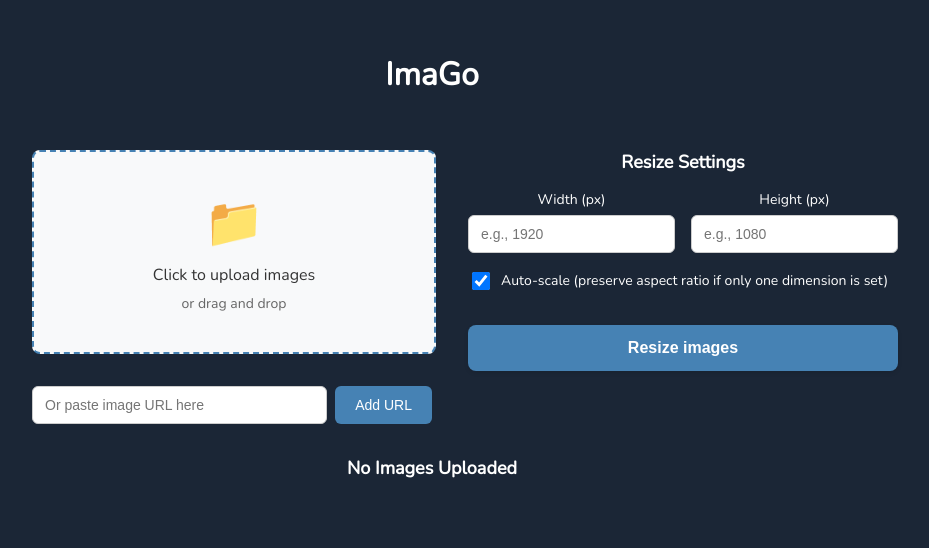
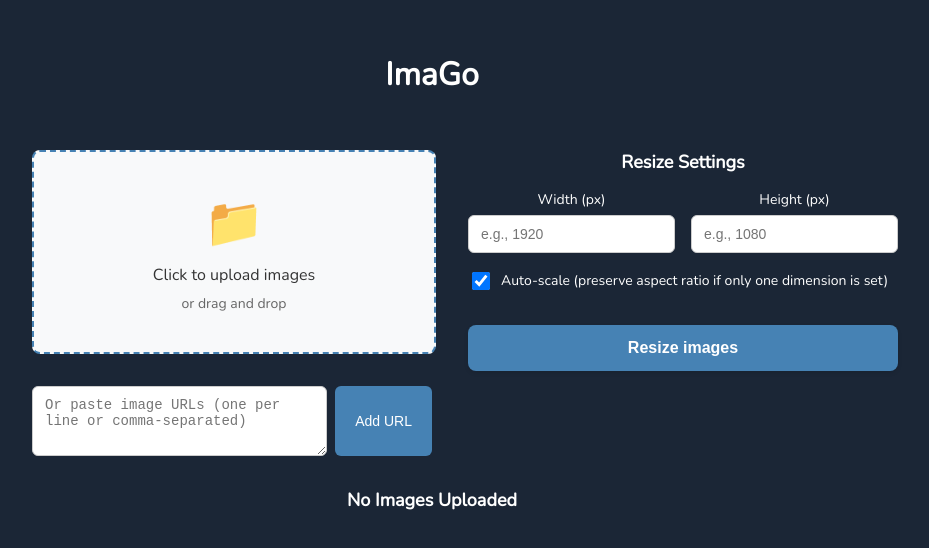
Before and after one commit to garethpbk/imago, a React (Vite) app in the folder frontend/: page / in a window 1280 px wide. Shown: the top 548 px of the page, without its empty margins (0-929 px from the left). Built offline with nearby package versions, Linux system fonts and the light colour scheme.

Commit message:
Support multiple URLs at once

```diff
--- a/frontend/src/components/ImageUpload/ImageUpload.tsx
+++ b/frontend/src/components/ImageUpload/ImageUpload.tsx
@@ -55,10 +55,18 @@ export default function ImageUpload({
 
   const handleUrlSubmit = () => {
     if (urlInput.trim()) {
-      setAddedUrls((prev) => [...prev, urlInput.trim()]);
-      setUrlInput("");
-      // Clear files when URL is added
-      setSelectedFiles([]);
+      // Split by comma or newline and trim each URL
+      const urls = urlInput
+        .split(/[,\n]/)
+        .map((url) => url.trim())
+        .filter((url) => url.length > 0);
+
+      if (urls.length > 0) {
+        setAddedUrls((prev) => [...prev, ...urls]);
+        setUrlInput("");
+        // Clear files when URLs are added
+        setSelectedFiles([]);
+      }
     }
   };
 
@@ -94,8 +102,8 @@ export default function ImageUpload({
               {selectedFiles.length > 0
                 ? `${selectedFiles.length} image(s) selected`
                 : hasUrls
-                  ? "File upload disabled (using URLs)"
-                  : "Click to upload images"}
+                ? "File upload disabled (using URLs)"
+                : "Click to upload images"}
             </span>
             {!hasUrls && (
               <span className={styles.uploadHint}>or drag and drop</span>
@@ -106,18 +114,22 @@ export default function ImageUpload({
 
       <div className={styles.urlSection}>
         <div className={styles.urlInputContainer}>
-          <input
-            type="url"
+          <textarea
             placeholder={
               hasFiles
                 ? "URL input disabled (using files)"
-                : "Or paste image URL here"
+                : "Or paste image URLs (one per line or comma-separated)"
             }
             className={styles.urlField}
             value={urlInput}
             onChange={(e) => setUrlInput(e.target.value)}
-            onKeyDown={(e) => e.key === "Enter" && handleUrlSubmit()}
+            onKeyDown={(e) => {
+              if (e.key === "Enter" && (e.metaKey || e.ctrlKey)) {
+                handleUrlSubmit();
+              }
+            }}
             disabled={hasFiles}
+            rows={3}
           />
           <button
             onClick={handleUrlSubmit}
@@ -127,7 +139,6 @@ export default function ImageUpload({
             Add URL
           </button>
         </div>
-
       </div>
     </div>
   );
```
